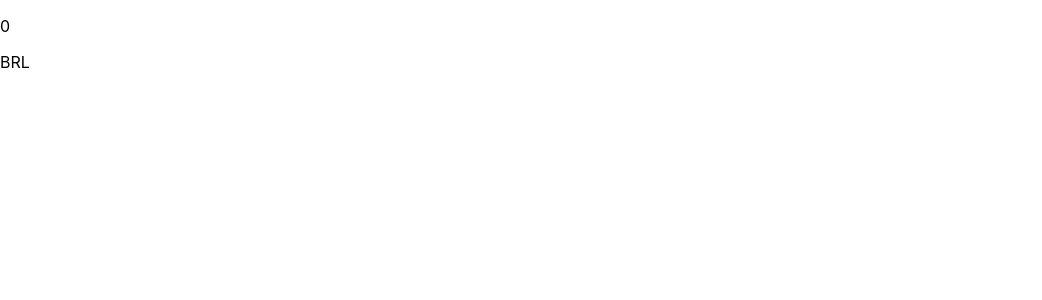
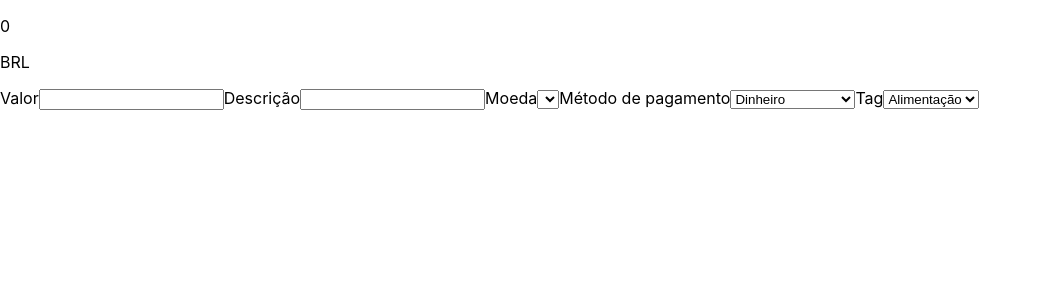
Before and after one commit to cae07/sd-013-a-project-trybewallet, a React (Create React App) app: page /carteira in a window 1280 px wide. Shown: the top 300 px of the page, without its empty margins (0-1042 px from the left). Built offline with nearby package versions, Linux system fonts and the light colour scheme.

Commit message:
Requirement 6

```diff
--- a/src/components/Header.js
+++ b/src/components/Header.js
@@ -1,9 +1,33 @@
 import React from 'react';
+import PropTypes from 'prop-types';
+import { connect } from 'react-redux';
 
 class Header extends React.Component {
+  constructor(props) {
+    super(props);
+    this.state = {
+      totalExpenses: 0,
+    };
+  }
+
   render() {
-    return <div>TrybeWallet</div>;
+    const { email } = this.props;
+    const { totalExpenses } = this.state;
+    return (
+      <div>
+        <p data-testid="email-field">{email}</p>
+        <p data-testid="total-field">{totalExpenses}</p>
+        <p data-testid="header-currency-field">BRL</p>
+      </div>);
   }
 }
 
-export default Header;
+const mapStateToProps = (state) => ({
+  email: state.user.email,
+});
+
+Header.propTypes = {
+  email: PropTypes.string.isRequired,
+};
+
+export default connect(mapStateToProps)(Header);
--- a/src/pages/Login.js
+++ b/src/pages/Login.js
@@ -59,7 +59,7 @@ class Login extends React.Component {
         />
 
         <input
-          type="text"
+          type="password"
           data-testid="password-input"
           placeholder="Password"
           name="password"
--- a/src/pages/Wallet.js
+++ b/src/pages/Wallet.js
@@ -1,30 +1,51 @@
 import React from 'react';
 import { connect } from 'react-redux';
+import PropTypes from 'prop-types';
+import Header from '../components/Header';
 
 class Wallet extends React.Component {
   constructor(props) {
     super(props);
     this.state = {
-      totalExpenses: 0,
     };
   }
 
   render() {
-    const { email } = this.props;
-    const { totalExpenses } = this.state;
-
+    const tags = ['Alimentação', 'Lazer', 'Trabalho', 'Transporte', 'Saúde'];
+    const Methods = ['Dinheiro', 'Cartão de crédito', 'Cartão de débito'];
     return (
-      <div>
-        <p data-testid="email-field">{email}</p>
-        <p data-testid="total-field">{totalExpenses}</p>
-        <p data-testid="header-currency-field">BRL</p>
-      </div>
+      <>
+        <Header />
+        <form action="">
+          <label htmlFor="value">
+            Valor
+            <input type="text" id="value" />
+          </label>
+          <label htmlFor="description">
+            Descrição
+            <input type="text" id="description" />
+          </label>
+          <label htmlFor="currency">
+            Moeda
+            <select id="currency" />
+          </label>
+          <label htmlFor="paymentMethod">
+            Método de pagamento
+            <select id="paymentMethod">
+              {Methods.map((method, i) => (
+                <option key={ i } value={ method }>{method}</option>))}
+            </select>
+          </label>
+          <label htmlFor="tag">
+            Tag
+            <select id="tag">
+              {tags.map((tag, i) => <option key={ i } value={ tag }>{tag}</option>)}
+            </select>
+          </label>
+        </form>
+      </>
     );
   }
 }
 
-const mapStateToProps = (state) => ({
-  email: state.user.email,
-});
-
-export default connect(mapStateToProps)(Wallet);
+export default connect(null)(Wallet);
```
